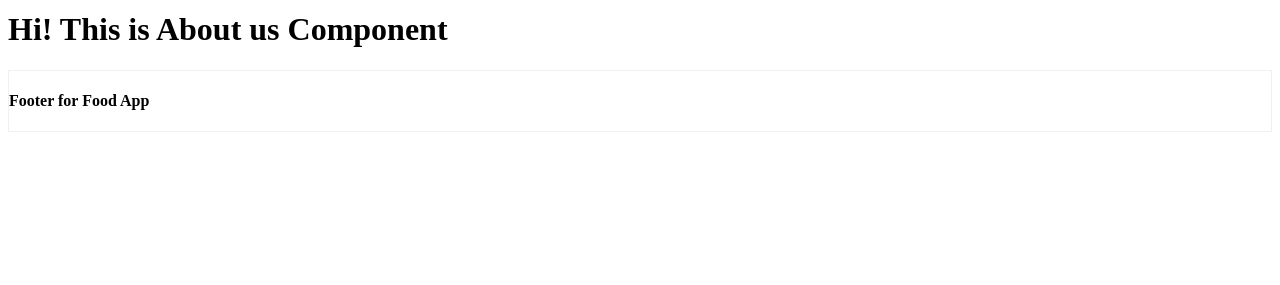
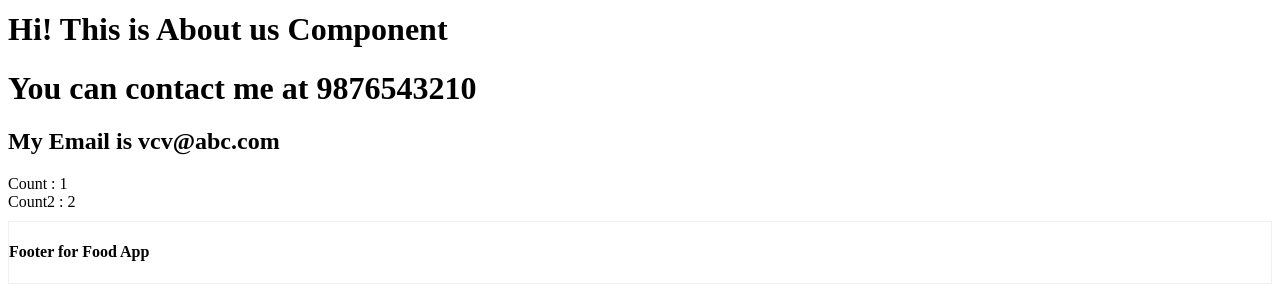
Before and after one commit to codewithcv/NamasteReact, a React (Vite) app: page /about in a window 1280 px wide. Shown: the part 144-429 px from the top of the page. Built offline with nearby package versions, Linux system fonts and the light colour scheme.

Commit message:
Class components and it's life cycle methods

```diff
--- a/src/App.js
+++ b/src/App.js
@@ -8,6 +8,7 @@ import { createBrowserRouter, Outlet, RouterProvider } from "react-router-dom";
 import About from "./components/About";
 import Error from "./components/Error";
 import ResDetails from "./components/ResDetails";
+import Contact from "./components/Contact";
 
 const MyFoodApp = () => {
   return (
@@ -37,6 +38,10 @@ const appRouter = createBrowserRouter([
         path: "/restaurant/:id",
         element: <ResDetails />,
       },
+      {
+        path: "contact",
+        element: <Contact />,
+      },
     ],
   },
 ]);
--- a/src/components/About.js
+++ b/src/components/About.js
@@ -1,4 +1,13 @@
+import Contact from "./Contact";
+import ContactEmail from "./ContactEmail";
+
 const About = () => {
-  return <h1>Hi! This is About us Component</h1>;
+  return (
+    <>
+      <h1>Hi! This is About us Component</h1>
+      <Contact phone="9876543210"></Contact>
+      <ContactEmail email="vcv@abc.com"></ContactEmail>
+    </>
+  );
 };
 export default About;
--- a/src/components/Body.js
+++ b/src/components/Body.js
@@ -87,7 +87,10 @@ const Body = () => {
       <div id="res-cards-container">
         {filteredRestaurantList?.length > 0 ? (
           filteredRestaurantList.map((restaurant) => (
-            <Link to={"/restaurant/" + restaurant.data.id}>
+            <Link
+              key={restaurant.data.id}
+              to={"/restaurant/" + restaurant.data.id}
+            >
               <RestCards
                 key={restaurant.data.id}
                 reslist={restaurant.data}
--- /dev/null
+++ b/src/components/Contact.js
@@ -0,0 +1,27 @@
+import React from "react";
+
+class Contact extends React.Component {
+  constructor() {
+    super();
+    console.log("Contact-Constructor");
+  }
+  componentDidMount() {
+    console.log("Contact-ComponentDidMount");
+    this.Interval = setInterval(() => {
+      console.log("Contact SetTimeout");
+    }, 1000);
+  }
+  componentWillUnmount() {
+    clearInterval(this.Interval);
+  }
+  render() {
+    console.log("Contact-render");
+    return (
+      <>
+        <h1>You can contact me at {this.props.phone}</h1>
+      </>
+    );
+  }
+}
+
+export default Contact;
--- /dev/null
+++ b/src/components/ContactEmail.js
@@ -0,0 +1,31 @@
+import React from "react";
+
+class ContactEmail extends React.Component {
+  constructor(props) {
+    console.log("ContactEmail-Constructor");
+    super(props);
+    this.state = {
+      count: 0,
+      count2: 0,
+    };
+  }
+  componentDidMount() {
+    console.log("ContactEmail-ComponentDIDMount");
+    this.setState({
+      count: this.state.count + 1,
+      count2: this.state.count2 + 2,
+    });
+  }
+  render() {
+    console.log("ContactEmail-render");
+    return (
+      <>
+        <h2>My Email is {this.props.email}</h2>
+        <div>Count : {this.state.count}</div>
+        <div>Count2 : {this.state.count2}</div>
+      </>
+    );
+  }
+}
+
+export default ContactEmail;
--- a/src/components/Header.js
+++ b/src/components/Header.js
@@ -15,7 +15,9 @@ const Header = () => {
           <li>
             <Link to="/about">About</Link>
           </li>
-          <li>Contact Us</li>
+          <li>
+            <Link to="contact">Contact Us</Link>
+          </li>
           <li>Cart</li>
         </ul>
       </div>
--- a/src/components/ResDetails.js
+++ b/src/components/ResDetails.js
@@ -32,11 +32,14 @@ const ResDetails = () => {
     const json = await data.json();
     const filteredReaturantData = filterReaturantData(json?.data?.cards);
     const filteredMenu = filterMenu(json?.data?.cards);
-    const restaurantInfo = filteredReaturantData[0]?.card?.card?.info;
-    const menuInfo = filteredMenu[0]?.groupedCard?.cardGroupMap?.REGULAR?.cards;
-    console.log("json?.data?.cards", json?.data?.cards);
-    console.log("restaurantInfo", restaurantInfo);
-    console.log("menuInfo", menuInfo);
+    const restaurantInfo =
+      filteredReaturantData &&
+      filteredReaturantData.length > 0 &&
+      filteredReaturantData[0]?.card?.card?.info;
+    const menuInfo =
+      filteredMenu &&
+      filteredMenu.length > 0 &&
+      filteredMenu[0]?.groupedCard?.cardGroupMap?.REGULAR?.cards;
     setRestInfo(restaurantInfo);
     setResMenuInfo(menuInfo);
   };
```
